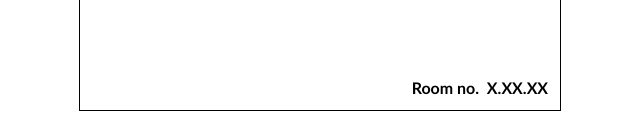
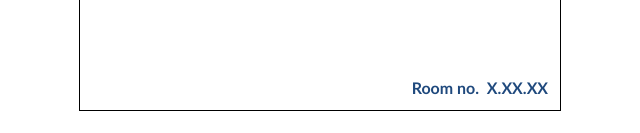
Before and after one commit to SeniorWizard/doorsign, a plain HTML site: page index.html in a window 1280 px wide. Shown: the part 667-800 px from the top of the page, 615-1255 px from the left. Drawn offline with nearby package versions, Linux system fonts and the light colour scheme.

Commit message:
Fix font color.

```diff
--- /dev/null
+++ b/common.css
@@ -0,0 +1,25 @@
+html {
+  font-family: Calibri, Arial, Helvetica, sans-sherif;
+  color: #1F497D;
+}
+
+
+.container {
+  width: 100%;
+}
+#roomcontainer {
+	display:flex;
+  flex-direction: row;
+  justify-content: flex-end;
+
+}
+.head  {
+  top: 0em;
+  position: relative;
+}
+
+.foot  {
+  bottom: 0em;
+  position: absolute;
+  text-align: right;
+}
--- a/print.css
+++ b/print.css
@@ -1,7 +1,3 @@
-html {
-  font-family: Calibri, sans-sherif;
-}
-
 @page {
     margin-top: 0cm;
     margin-bottom: 0cm;
@@ -55,23 +51,3 @@ div.right {
   box-sizing: border-box;
   padding: 1.6cm;
 }
-
-#roomcontainer {
-	display:flex;
-  flex-direction: row;
-  justify-content: flex-end;
-
-}
-
-
-.head  {
-  top: 0cm;
-  position: relative;
-
-}
-
-.foot  {
-  bottom: 0cm;
-  position: absolute;
-  text-align: right;
-}
--- a/screen.css
+++ b/screen.css
@@ -1,6 +1,3 @@
-html {
-  font-family: Calibri, sans-sherif;
-}
 
  input[type=text] {
   font-size: 12pt;
@@ -10,9 +7,6 @@ input[type=button] {
   font-size: 16pt;
 }
 
-.container {
-  width: 100%;
-}
 .left {
   width: 30%;
   float: left;
@@ -38,30 +32,12 @@ img {
   margin: 0em 0em 1em 4em
 }
 
-#roomcontainer {
-	display:flex;
-  flex-direction: row;
-  justify-content: flex-end;
-
-}
-
 .head, .foot {
   height: 2.5em;
   width: 100%;
   font-size: 0.5em;
   box-sizing: border-box;
   padding: 0.5em;
-}
-
-.head  {
-  top: 0em;
-  position: relative;
-}
-
-.foot  {
-  bottom: 0em;
-  position: absolute;
-  text-align: right;
 }
 
 div.right {
```
Also changed, not shown: index.html (+1 -0 lines).
